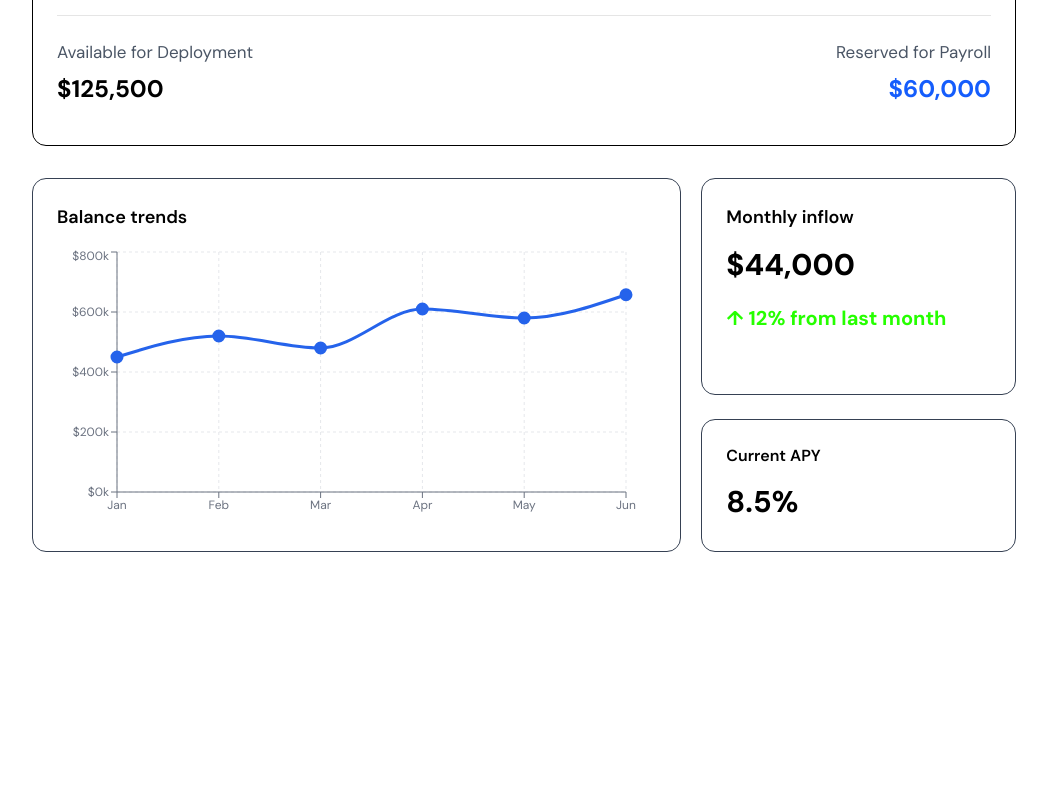
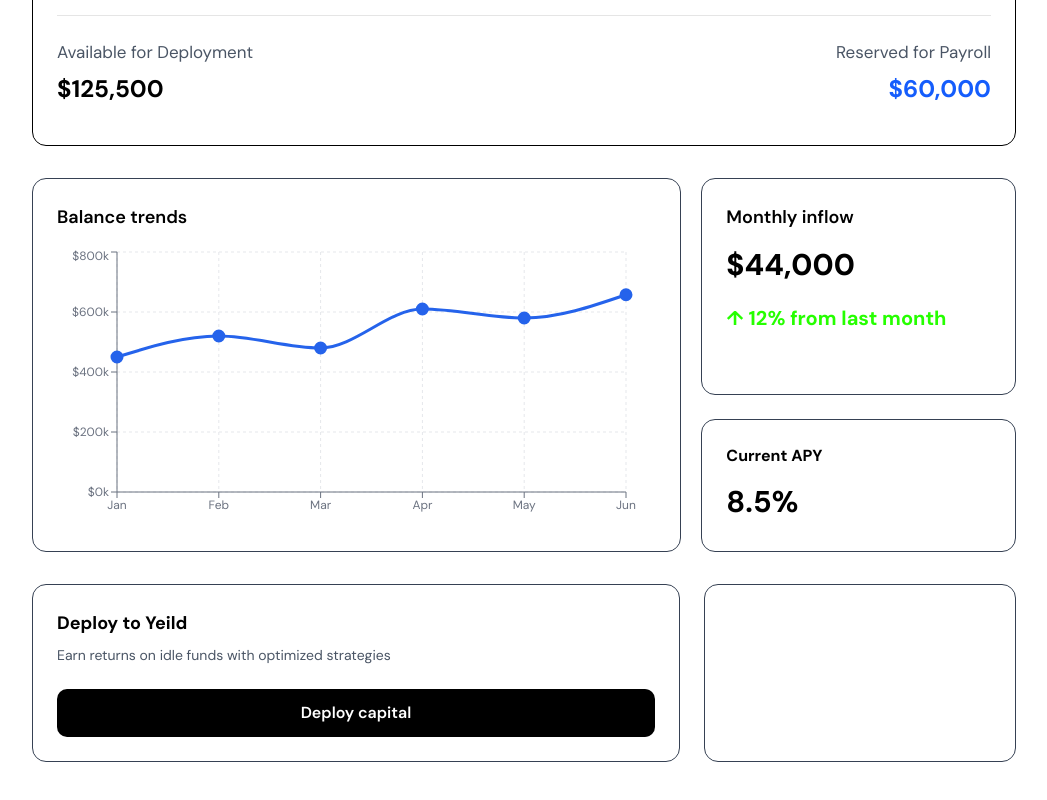
Before and after one commit to Apurvborhade/UniFlow, a Next.js app in the folder frontend/: page / in a window 1280 px wide. Shown: the part 304-1104 px from the top of the page, without its empty margins (116-1163 px from the left). Before the commit the page ends 944 px from the top, so only its background shows below. Built offline with nearby package versions, Linux system fonts and the light colour scheme.

Commit message:
Implement Deploy to yield card

```diff
--- a/frontend/app/(root)/page.tsx
+++ b/frontend/app/(root)/page.tsx
@@ -1,12 +1,7 @@
 "use client";
 import BalanceTrendsChart from "@/components/BalanceTrendsChart";
 
-import {
-  motion,
-  useMotionValue,
-  useTransform,
-  animate,
-} from "framer-motion";
+import { motion, useMotionValue, useTransform, animate } from "framer-motion";
 
 import { useEffect, useState } from "react";
 
@@ -40,7 +35,7 @@ const Dashboard = () => {
             <motion.p
               initial={{ opacity: 0, y: 8 }}
               animate={{ opacity: 1, y: 0 }}
-              transition={{ duration: 0.3 }}
+              transition={{ duration: 0.6 }}
               className="text-5xl font-extrabold text-black"
             >
               {formattedInflow}
@@ -110,7 +105,7 @@ const Dashboard = () => {
             </div>
 
             <div className="bg-white border  flex-1   h-full  border-gray-700 rounded-xl p-6">
-              <h3 className="text-black font-semibold mb-4">Current APY</h3>
+              <h3 className="text-black font-bold mb-4">Current APY</h3>
               <motion.span
                 initial={{ opacity: 0, y: "30%" }}
                 whileInView={{ opacity: 1, y: "0%" }}
@@ -123,6 +118,29 @@ const Dashboard = () => {
             </div>
           </div>
         </div>
+        {/* Deploy to Yield Section */}
+        <div className="grid w-full grid-cols-3 gap-6">
+          <div className="bg-white col-span-2 border border-gray-700 rounded-xl p-6">
+            <h3 className="text-lg font-bold text-black mb-2">
+              Deploy to Yeild
+            </h3>
+            <p className="text-gray-600 text-sm mb-6">
+              Earn returns on idle funds with optimized strategies
+            </p>
+            <motion.button
+              whileHover={{ y: -1, scale: 1.02 }}
+              whileTap={{ scale: 0.97 }}
+              onClick={() => alert("Deploying capital...")}
+              transition={{ ease: "easeOut", duration: 0.2 }}
+              className="group cursor-pointer relative w-full overflow-hidden rounded-lg bg-black py-3 font-semibold text-white"
+            >
+              <span className="relative z-10">Deploy capital</span>
+            </motion.button>
+          </div>
+
+          {/* Coins Flying Circle */}
+          <div className="bg-white border border-gray-700 rounded-xl p-6 flex items-center justify-center"></div>
+        </div>
       </section>
     </div>
   );
```
